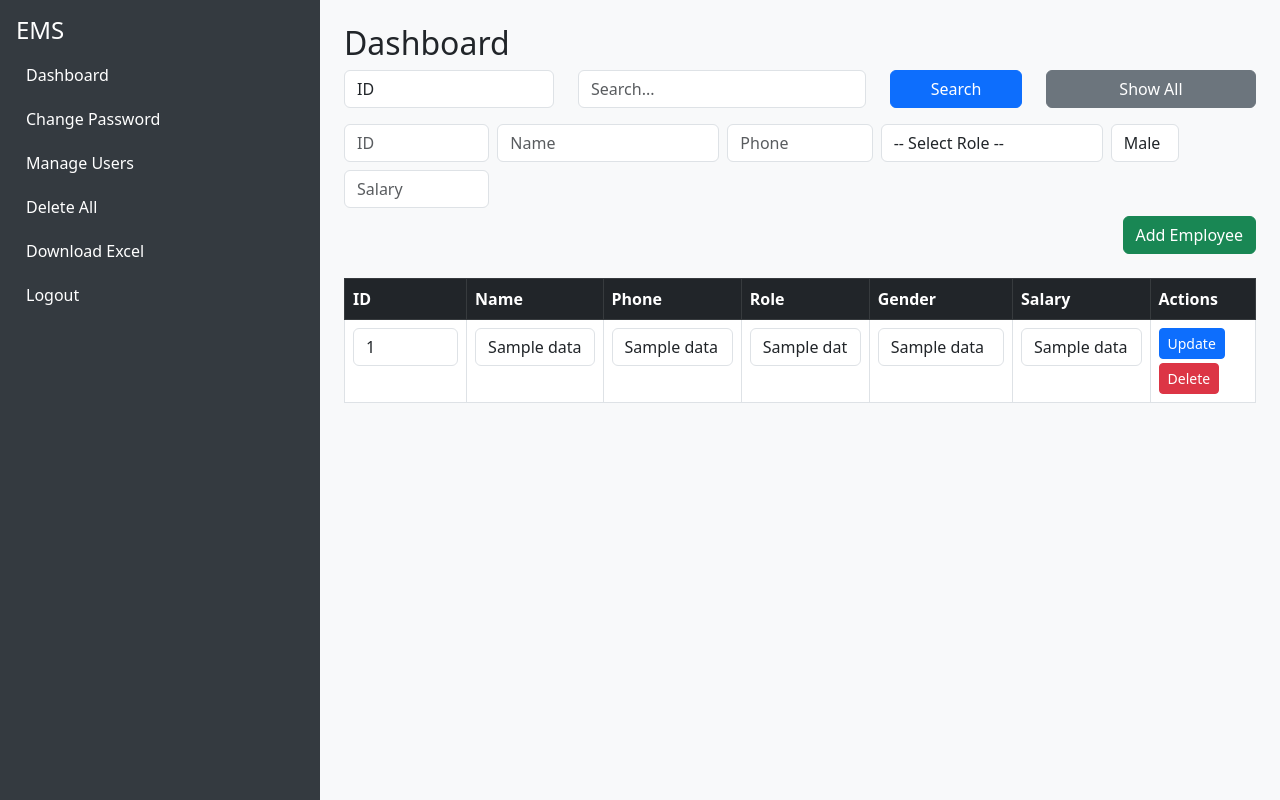
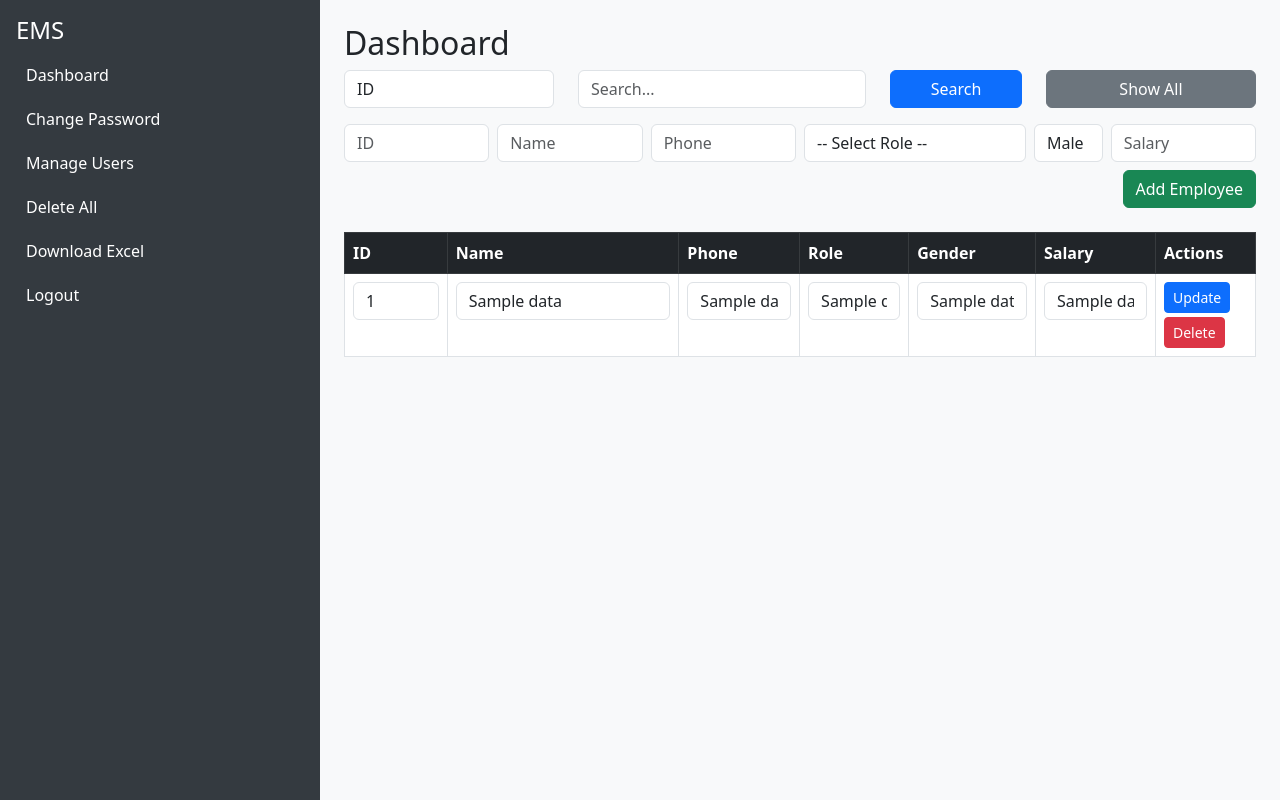
Before and after one commit to richard358/employee-management-system, a Flask app: page /dashboard in a window 1280 px wide. Run offline with Flask 3, Linux system fonts and the light colour scheme; the visitor is signed in with stand-in values (Sample User, id 1); a database or web service that is not in the repository returns one stand-in record (values such as "Sample title"); some libraries are stand-ins or nearby versions.

Commit message:
Updated index.html and change_password.html with Bootstrap layout

```diff
--- a/templates/index.html
+++ b/templates/index.html
@@ -33,7 +33,7 @@
 <form action="/add" method="post" class="mb-4">
     <div class="row g-2">
         <div class="col-md-2"><input type="text" name="id" placeholder="ID" class="form-control" required></div>
-        <div class="col-md-3"><input type="text" name="name" placeholder="Name" class="form-control" required></div>
+        <div class="col-md-2"><input type="text" name="name" placeholder="Name" class="form-control" required></div>
         <div class="col-md-2"><input type="text" name="phone" placeholder="Phone" class="form-control" required></div>
         <div class="col-md-3">
             <select name="role" class="form-control" required>
@@ -87,6 +87,7 @@
 {% endif %}
 
 <!-- Employee Table -->
+<div class="table-responsive">
     <table class="table table-bordered table-hover">
         <thead class="table-dark">
             <tr>
@@ -98,7 +99,7 @@
             <tr>
                 <form action="/update" method="post">
                     <td><input type="text" name="id" value="{{ emp[0] }}" class="form-control" readonly></td>
-                <td><input type="text" name="name" value="{{ emp[1] }}" class="form-control"></td>
+                    <td><input type="text" name="name" value="{{ emp[1] }}" class="form-control" style="min-width: 200px;"></td>
                     <td><input type="text" name="phone" value="{{ emp[2] }}" class="form-control"></td>
                     <td><input type="text" name="role" value="{{ emp[3] }}" class="form-control"></td>
                     <td><input type="text" name="gender" value="{{ emp[4] }}" class="form-control"></td>
@@ -116,5 +117,6 @@
             {% endfor %}
         </tbody>
     </table>
+</div>
 
 {% endblock %}
```
Lines whose indentation alone changed are shown as unchanged.
